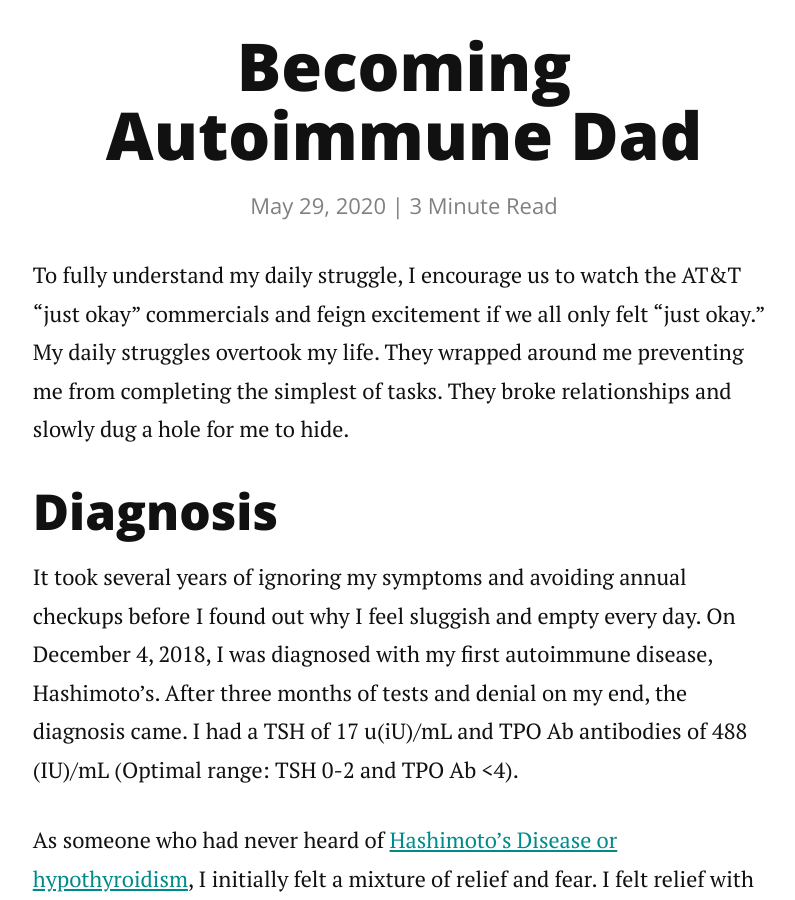
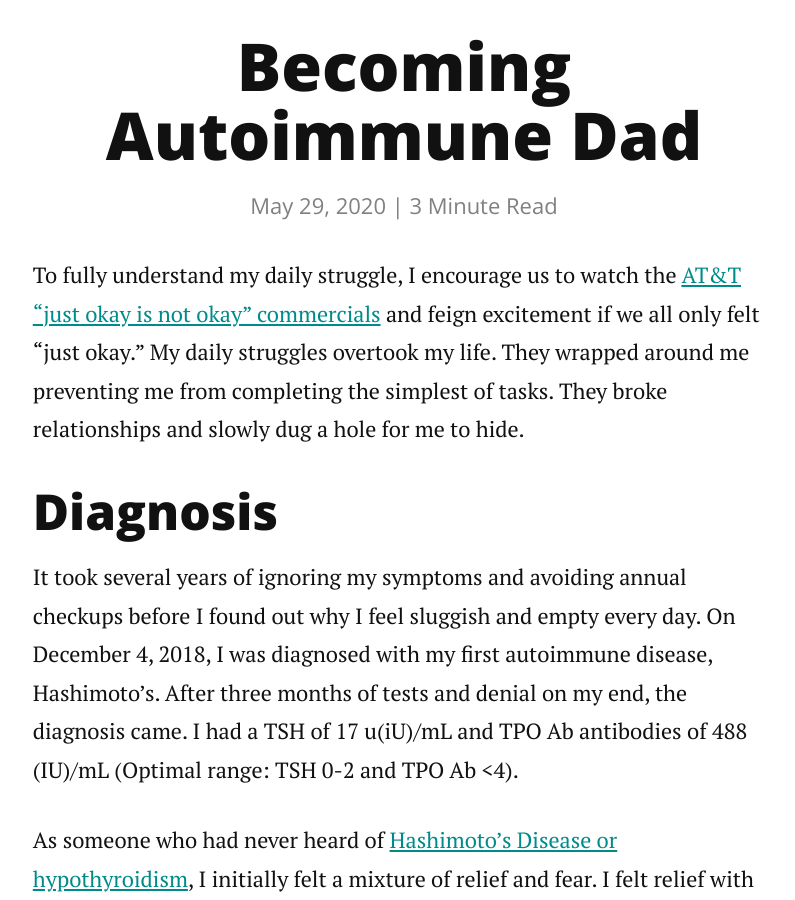
Before and after one commit to ecjane01/ecjane01.github.io, a Jekyll site: the page built from _posts/2020-05-29-becoming-autoimmune-dad.markdown, in a window 1280 px wide and 900 px high, scrolled down 331 px. Shown: the whole window, without its empty margins (236-1031 px from the left). Built offline with Jekyll 4.4.1, drawn with Linux system fonts in a browser that asks for light colours; nearby versions of some CDN libraries.

Commit message:
Update 2020-05-29-becoming-autoimmune-dad.markdown

```diff
--- a/_posts/2020-05-29-becoming-autoimmune-dad.markdown
+++ b/_posts/2020-05-29-becoming-autoimmune-dad.markdown
@@ -3,7 +3,7 @@ layout: post
 title: "Becoming Autoimmune Dad"
 date: 2020-05-29
 ---
-To fully understand my daily struggle, I encourage us to watch the AT&T “just okay” commercials and feign excitement if we all only felt “just okay.” My daily struggles overtook my life. They wrapped around me preventing me from completing the simplest of tasks. They broke relationships and slowly dug a hole for me to hide.
+To fully understand my daily struggle, I encourage us to watch the <a href="https://youtu.be/zrJRcyNRmxI" target="_blank">AT&T “just okay is not okay” commercials</a> and feign excitement if we all only felt “just okay.” My daily struggles overtook my life. They wrapped around me preventing me from completing the simplest of tasks. They broke relationships and slowly dug a hole for me to hide.
 
 ## Diagnosis
 
```
